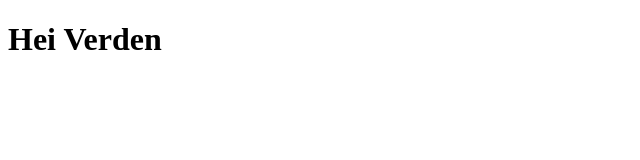
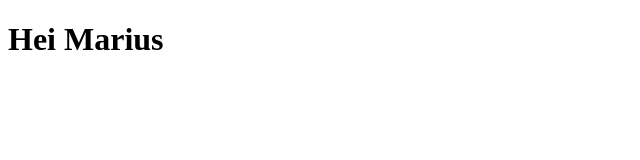
Before and after one commit to Mosh-85/Sandbox, a plain HTML site: page hei.html in a window 1280 px wide. Shown: the full height of the page, 0-640 px from the left. Drawn offline with Linux system fonts and the light colour scheme.

Commit message:
Update hei.html

```diff
--- a/hei.html
+++ b/hei.html
@@ -6,6 +6,6 @@
     <title>Document</title>
 </head>
 <body>
-    <h1>Hei Verden</h1>
+    <h1>Hei Marius</h1>
 </body>
 </html>
```
